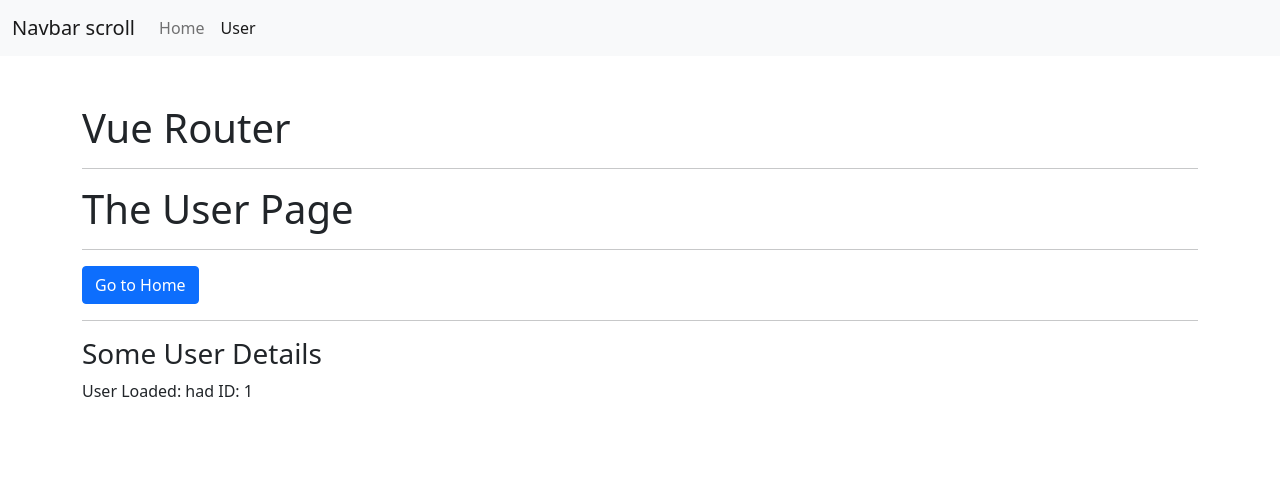
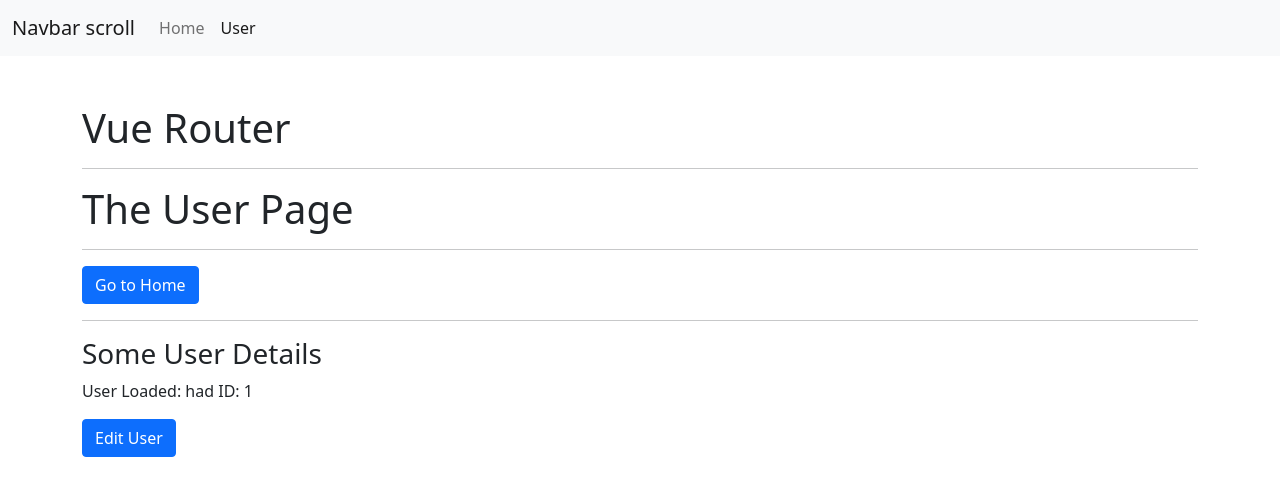
Before and after one commit to OmarHegazi94/Vuejs-Practice, a Vue app: page /user/1 in a window 1280 px wide. Shown: the top 496 px of the page. Built offline with nearby package versions, Linux system fonts and the light colour scheme.

Commit message:
named routes

```diff
--- a/src/components/user/User.vue
+++ b/src/components/user/User.vue
@@ -11,7 +11,8 @@
 export default {
     methods: {
         navigateToHome() {
-            this.$router.push({ path: '/' });
+            // this.$router.push({ path: '/' });
+            this.$router.push({ name: 'home' });
         }
     }
 }
--- a/src/components/user/UserDetails.vue
+++ b/src/components/user/UserDetails.vue
@@ -1,4 +1,17 @@
 <template>
     <h3>Some User Details</h3>
     <p>User Loaded: had ID: {{ $route.params.id }}</p>
+<!--
+    <router-link
+        :to="'/user/' + $route.params.id + '/edit'"
+        class="btn btn-primary">
+        Edit User
+    </router-link> -->
+    <router-link
+        :to="{ name: 'userEdit', params: { id: $route.params.id } }"
+        class="btn btn-primary">
+        Edit User
+    </router-link>
+
+
 </template>
```
Also changed, not shown: src/routes.js (+4 -4 lines).
